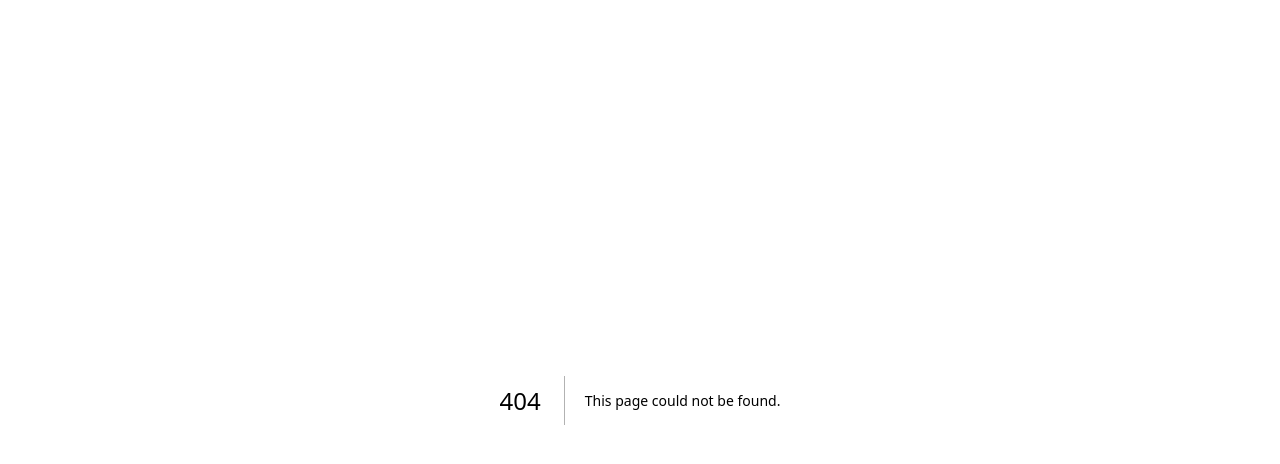
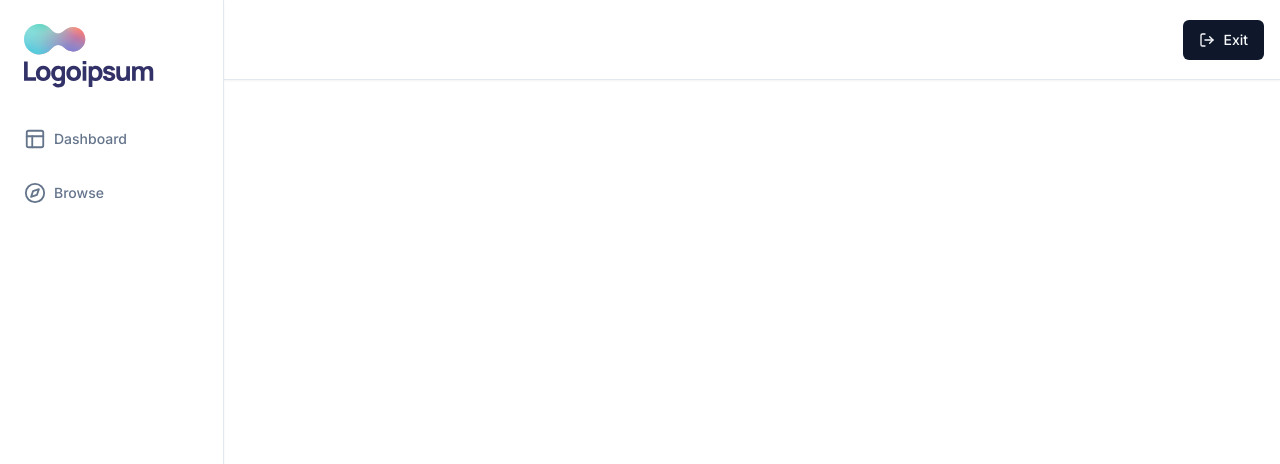
Before and after one commit to Josy-coder/uok_data-analytics_lms, a Next.js app: page /teacher/courses in a window 1280 px wide. Before the commit this address had no page. Shown: the top 464 px of the page. Built offline with nearby package versions, Linux system fonts and the light colour scheme.

Commit message:
added the teachers page

```diff
--- /dev/null
+++ b/app/(dashboard)/(routes)/teacher/courses/page.tsx
@@ -0,0 +1,9 @@
+const CoursesPage = () => {
+    return (
+        <div>
+            This is a course Page
+        </div>
+     );
+}
+
+export default CoursesPage;
--- a/app/(dashboard)/_components/navbar.tsx
+++ b/app/(dashboard)/_components/navbar.tsx
@@ -1,9 +1,11 @@
+import { NavbarRoutes } from "@/components/navbar-routes"
 import { MobileSidebar } from "./mobile-sidebar"
 
 export const Navbar = () => {
     return (
         <div className="p-4 border-b h-full flex items-center bg-white shadow-sm">
             <MobileSidebar />
+            <NavbarRoutes />
         </div>
     )
 }
--- /dev/null
+++ b/components/navbar-routes.tsx
@@ -0,0 +1,37 @@
+"use client";
+
+import { UserButton } from "@clerk/nextjs";
+import { usePathname, useRouter } from "next/navigation";
+import { LogOut } from "lucide-react";
+import Link from "next/link";
+
+import { Button } from "@/components/ui/button";
+
+
+
+export const NavbarRoutes = () => {
+    const pathname = usePathname();
+    const router = useRouter();
+
+    const isTeacherPage = pathname?.startsWith("/teacher");
+    const isPlayerPage = pathname?.includes("/chapter");
+
+    return (
+        <div className="flex gap-x-2 ml-auto">
+            {isTeacherPage || isPlayerPage ? (
+                <Button>
+                    <LogOut className="h-4 w-4 mr-2" />
+                    Exit
+                </Button>
+            ) : (
+                <Link href="/teacher/courses">
+                    <Button size="sm" variant="ghost">
+                        Teacher mode
+                    </Button>
+                </Link>
+            )}
+            <UserButton afterSignOutUrl = "/"/>
+
+        </div>
+    )
+}
```
